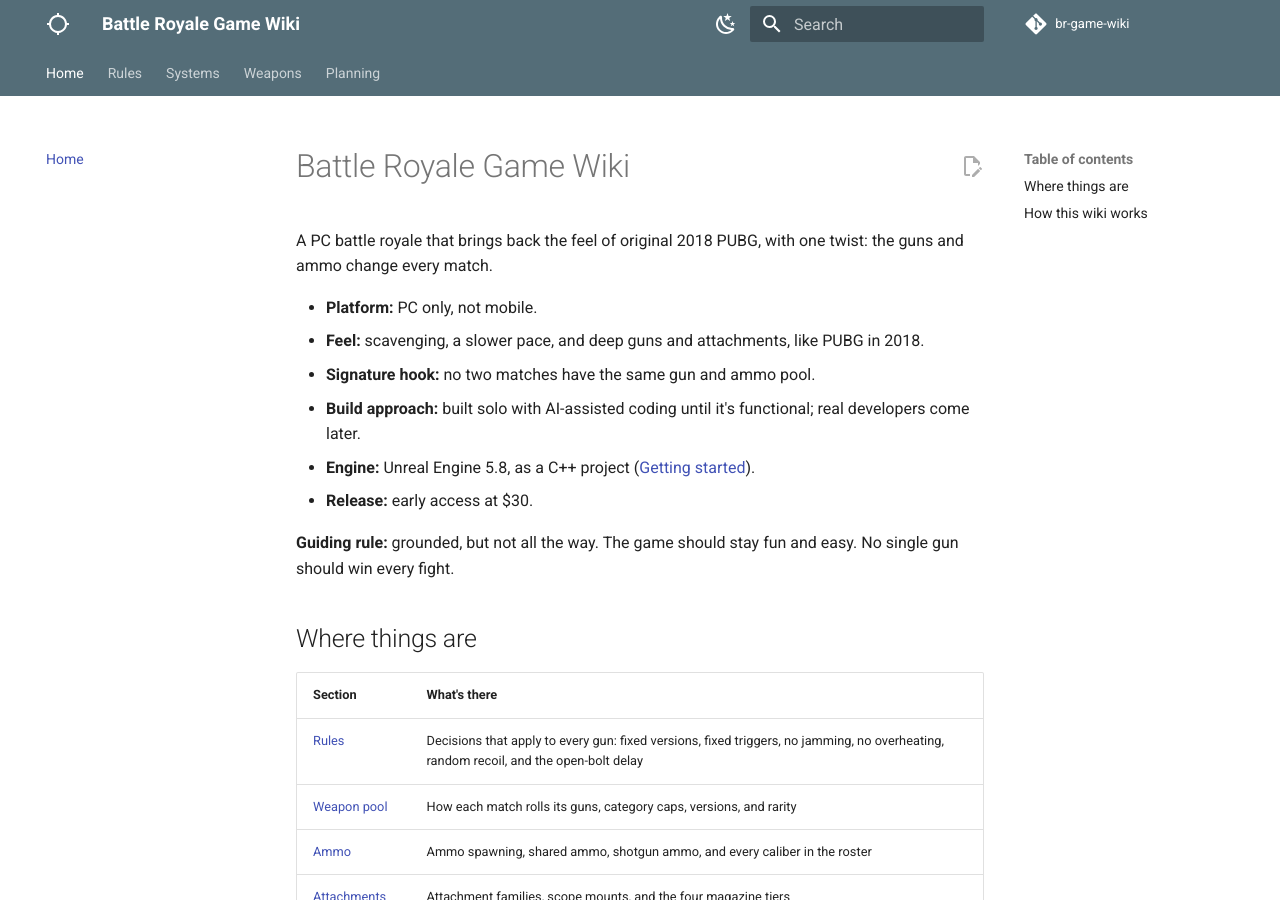
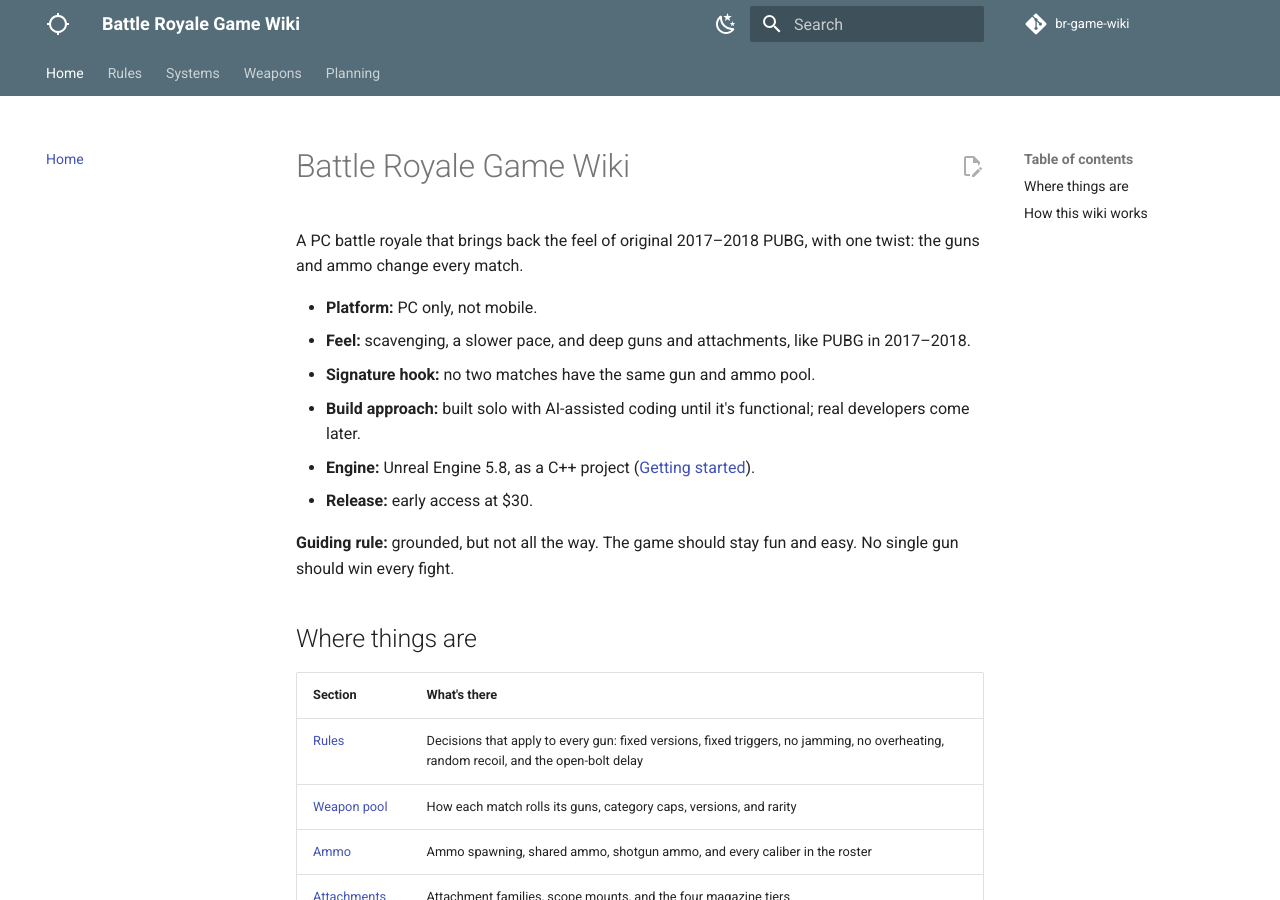
Before and after one commit to DerrickSpartan1/br-game-wiki, an MkDocs documentation site: the page built from docs/index.md, in a window 1280 px wide and 900 px high. Built offline with MkDocs 1.6.1 and Material for MkDocs 9.7.7, drawn with Linux system fonts in a browser that asks for light colours; comment, search, counter and statistics services are not loaded.

Commit message:
Put gun tuning on hold until real models; target 2017-2018 PUBG feel
Co-Authored-By: Claude Opus 5.5 <noreply@anthropic.com>

```diff
--- a/docs/index.md
+++ b/docs/index.md
@@ -1,9 +1,9 @@
 # Battle Royale Game Wiki
 
-A PC battle royale that brings back the feel of original 2018 PUBG, with one twist: the guns and ammo change every match.
+A PC battle royale that brings back the feel of original 2017–2018 PUBG, with one twist: the guns and ammo change every match.
 
 - **Platform:** PC only, not mobile.
-- **Feel:** scavenging, a slower pace, and deep guns and attachments, like PUBG in 2018.
+- **Feel:** scavenging, a slower pace, and deep guns and attachments, like PUBG in 2017–2018.
 - **Signature hook:** no two matches have the same gun and ammo pool.
 - **Build approach:** built solo with AI-assisted coding until it's functional; real developers come later.
 - **Engine:** Unreal Engine 5.8, as a C++ project ([Getting started](planning/getting-started.md)).
```
Also changed, not shown: CLAUDE.md (+1 -1 lines), docs/planning/changelog.md (+1 -0 lines), docs/planning/decisions.md (+1 -0 lines), docs/planning/first-steps.md (+1 -1 lines).
